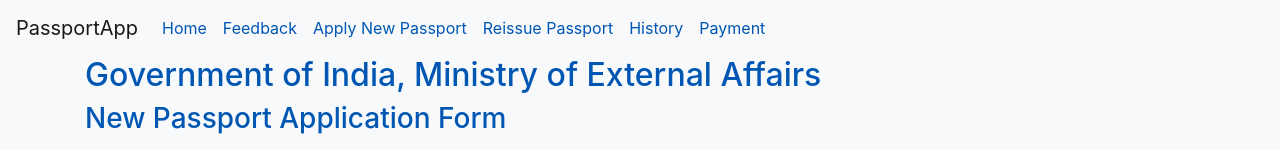
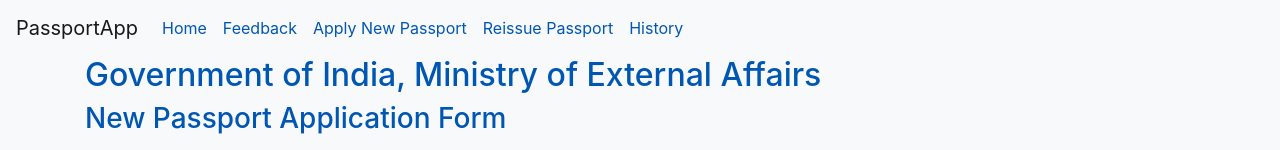
Before and after one commit to suryansh13-study/PassportApllicationTB, a plain HTML site: page applynewpassport.html in a window 1280 px wide. Shown: the top 150 px of the page. Drawn offline with nearby package versions, Linux system fonts and the light colour scheme.

Commit message:
Update applynewpassport.html

```diff
--- a/applynewpassport.html
+++ b/applynewpassport.html
@@ -10,6 +10,7 @@
 </head>
 
 <body>
+      <header>
     <nav class="navbar navbar-expand-lg navbar-light bg-light">
       <a class="navbar-brand" href="#">PassportApp</a>
       <button class="navbar-toggler" type="button" data-toggle="collapse" data-target="#navbarNav" aria-controls="navbarNav" aria-expanded="false" aria-label="Toggle navigation">
@@ -32,12 +33,11 @@
           <li class="nav-item">
             <a class="nav-link" href="history.html">History</a>
           </li>
-            <li class="nav-item">
-                <a class="nav-link" href="payment.html">Payment</a>
-              </li>
         </ul>
       </div>
     </nav>
+  </header>
+
 
     <div class="container">
         <h2>Government of India, Ministry of External Affairs</h2>
```
Lines whose indentation alone changed are shown as unchanged.
